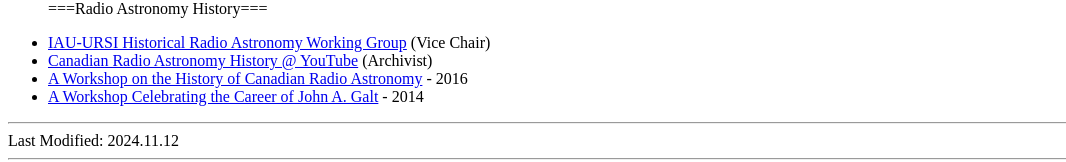
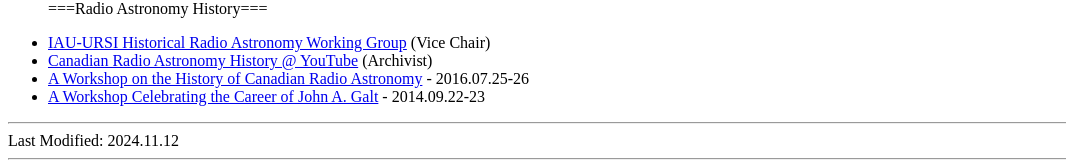
Before and after one commit to timrobishaw/timrobishaw.github.io, a plain HTML site: page index.html in a window 1280 px wide. Shown: the part 530-692 px from the top of the page, without its empty margins (0-1066 px from the left). Drawn offline with Linux system fonts and the light colour scheme.

Commit message:
Update index.html

```diff
--- a/index.html
+++ b/index.html
@@ -42,8 +42,8 @@
   ===Radio Astronomy History===
     <li><a href="https://rahist.nrao.edu/">IAU-URSI Historical Radio Astronomy Working Group</a> (Vice Chair)</li>
     <li><a href="https://www.youtube.com/@canadianradioastronomyhist196">Canadian Radio Astronomy History @ YouTube</a> (Archivist)</li>
-    <li><a href="https://astroherzberg.org/radiohistory2016/">A Workshop on the History of Canadian Radio Astronomy</a> - 2016</li>
-    <li><a href="https://astroherzberg.org/galtfest/">A Workshop Celebrating the Career of John A. Galt</a> - 2014</li>
+    <li><a href="https://astroherzberg.org/radiohistory2016/">A Workshop on the History of Canadian Radio Astronomy</a> - 2016.07.25-26</li>
+    <li><a href="https://astroherzberg.org/galtfest/">A Workshop Celebrating the Career of John A. Galt</a> - 2014.09.22-23</li>
   </p>
   </ul>
   <hr>
```
